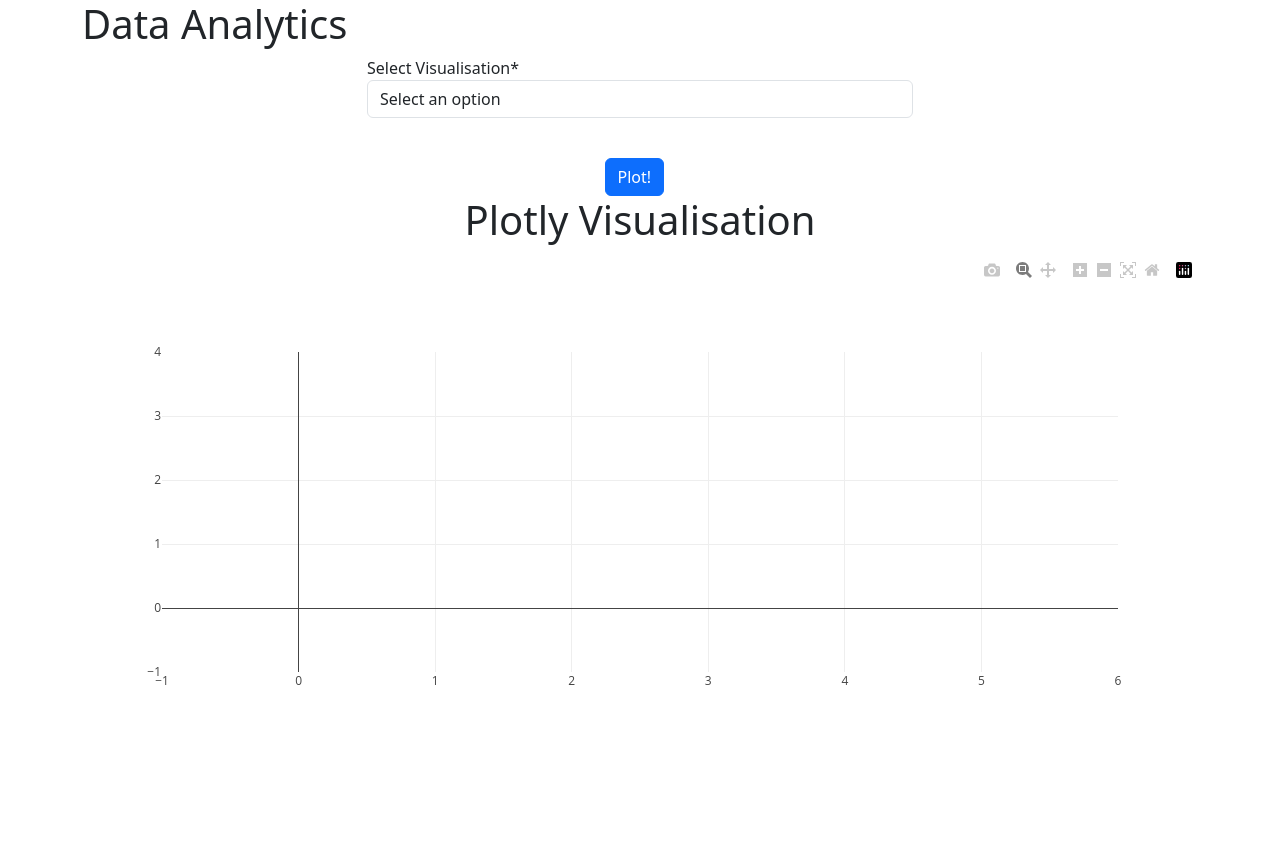
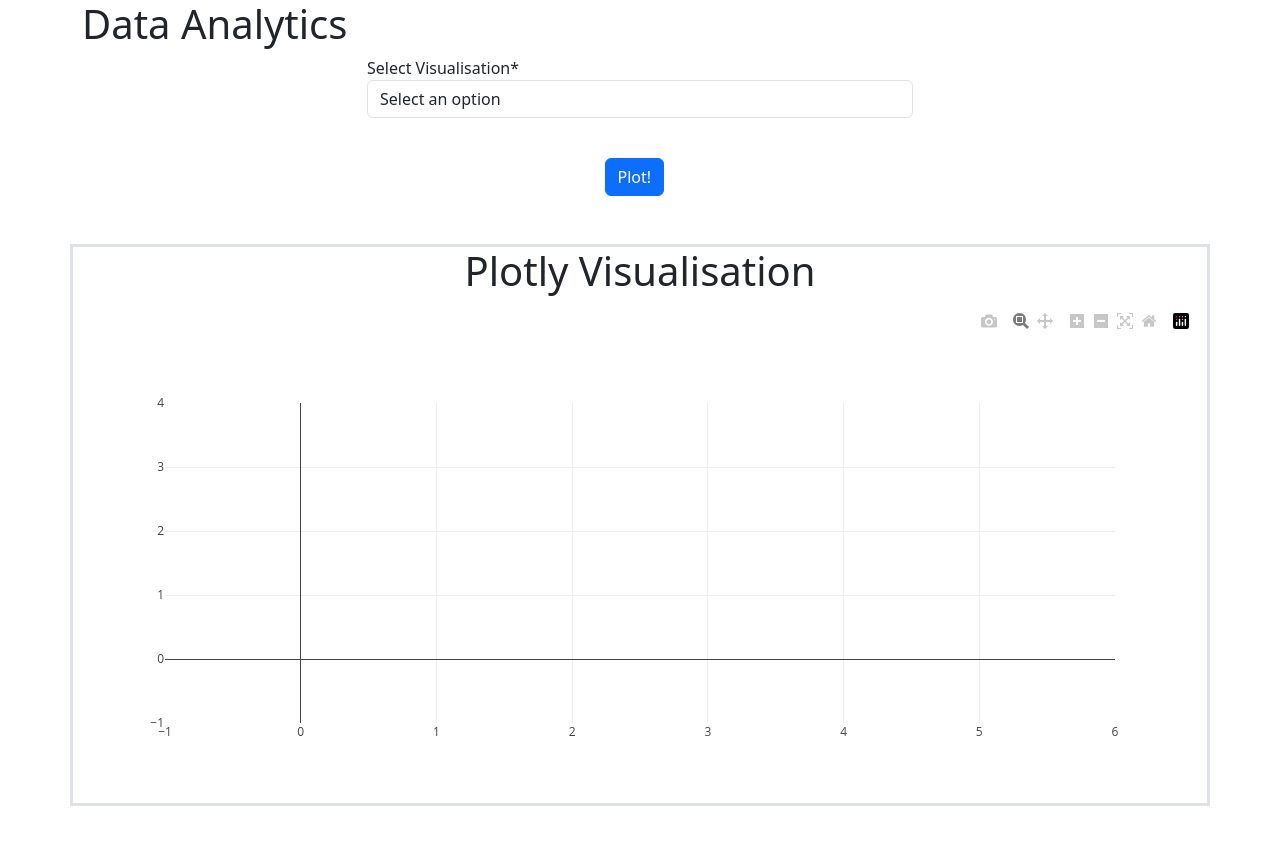
Before and after one commit to adityaraute/Therminer-Assignment, a Flask app: template templates/index.html in a window 1280 px wide. Before the commit the page ends 800 px from the top, so only its background shows below. Run offline with Flask 3, Linux system fonts and the light colour scheme; the template is opened without the code that fills it: most values are stand-ins (such as "Sample title", 1, 10 or a date in 2020); some libraries are stand-ins or nearby versions.

Commit message:
Add border to visualisation container

```diff
--- a/templates/index.html
+++ b/templates/index.html
@@ -56,7 +56,7 @@
 
     {% if dashboard %}
 
-    <div class="container">
+    <div class="container border border-3 mt-5 mb-5">
       <h6 class="text-center underline display-6">Plotly Visualisation</h6>
       <div id="chart" style="width: 100%; height: 500px;" class = "chart"></div>
 
```
